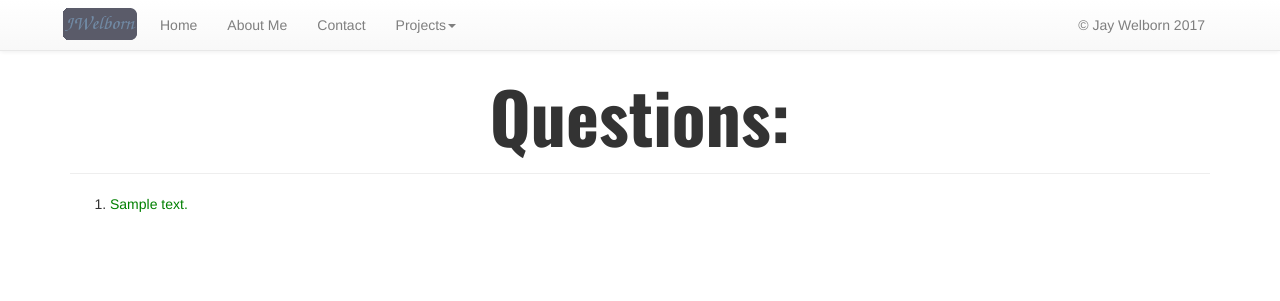
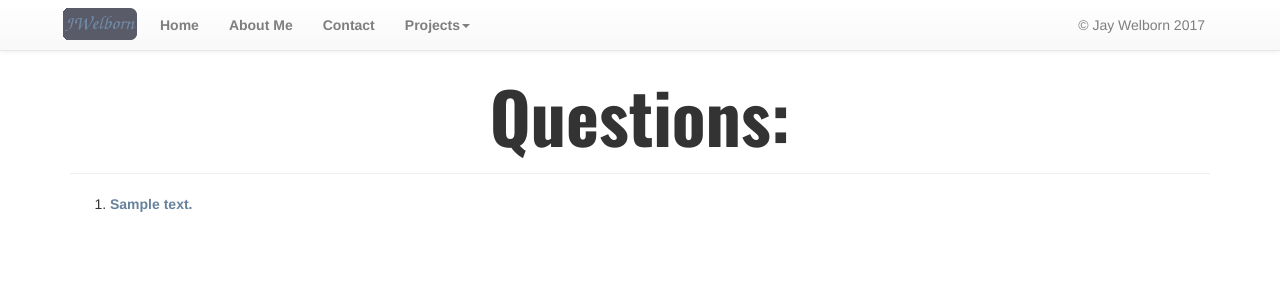
Before and after one commit to JayWelborn/MyBlog, a Django app: template myblog/polls/templates/polls/index.html in a window 1280 px wide. Shown: the top 301 px of the page. Run offline with Django 3.2, Linux system fonts and the light colour scheme; the template is opened without the code that fills it: values that come from a table or form of the project are taken from there, others are empty; tables that the repository leaves empty hold one stand-in row (values such as "Sample post"); some libraries are stand-ins or nearby versions; some web fonts are replaced.

Commit message:
1 February 2017

```diff
--- a/myblog/polls/static/polls/polls.css
+++ b/myblog/polls/static/polls/polls.css
@@ -1,9 +1,14 @@
-a {
-    color: green;
+li a {
     text-decoration: none;
+    color: #68829e;
+    font-weight: 600;
+    transition: all .2s;
+    transition-timing-function: ease-in-out;
 }
 
 a:hover {
-    color: green;
     text-decoration: none;
+    color: #aebd38;
+    transition: all .2s;
+    transition-timing-function: ease-in-out;
 }
```
